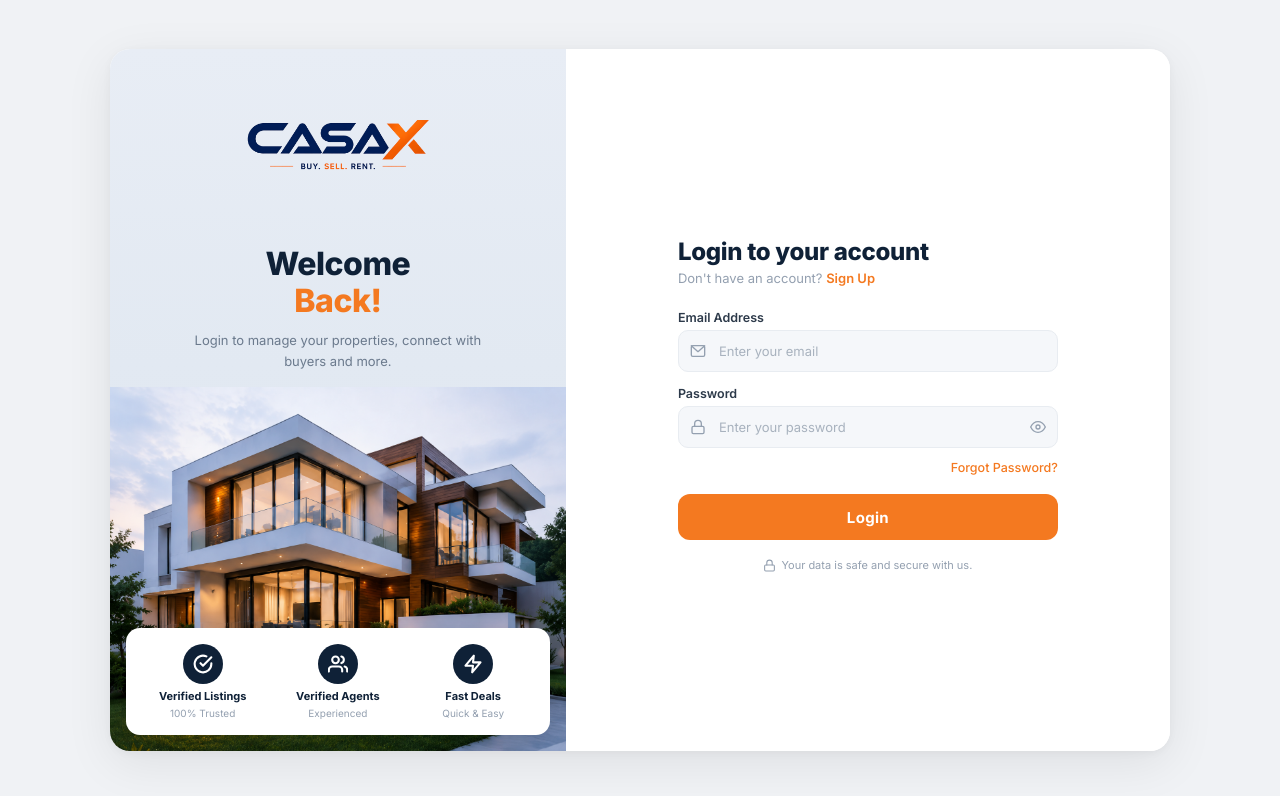
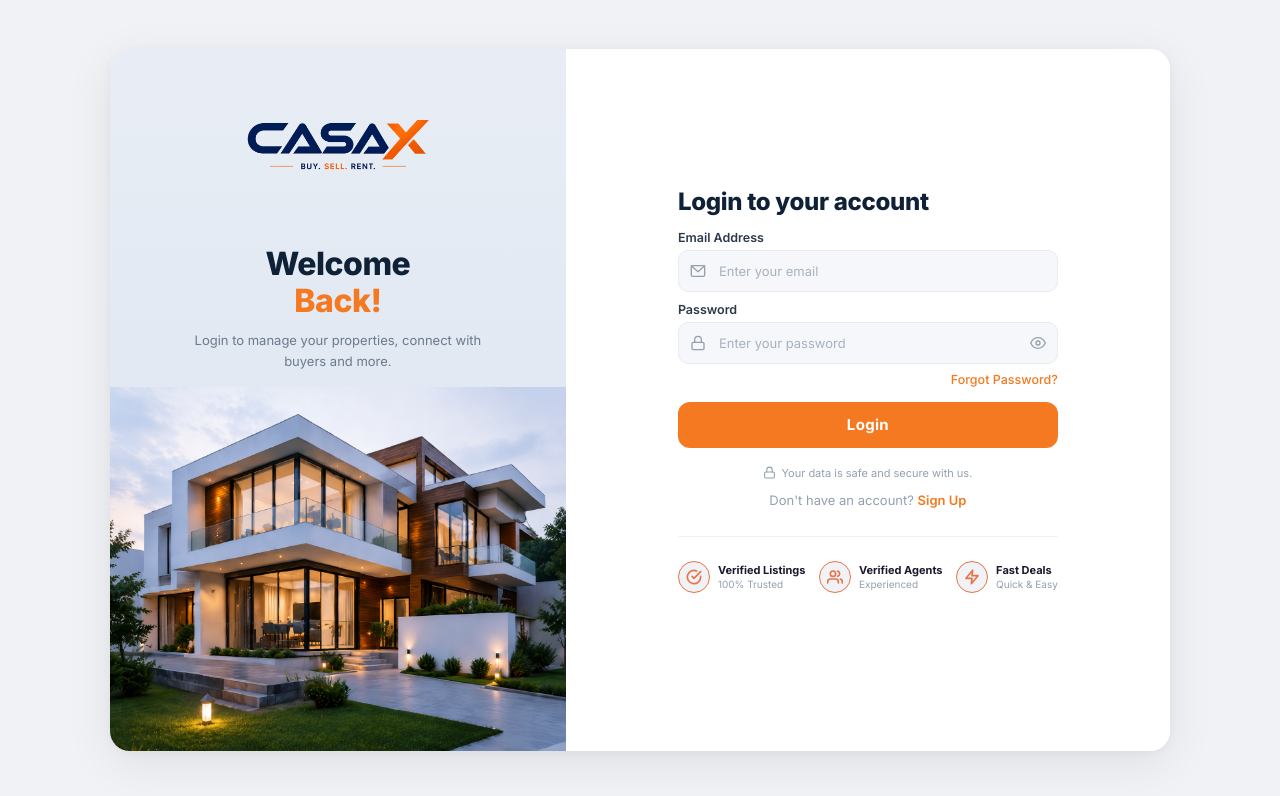
Before and after one commit to codinoverse/casax-Fe-main, a React (Vite) app: page /login in a window 1280 px wide. Shown: the top 796 px of the page. Built offline with nearby package versions, Linux system fonts and the light colour scheme.

Commit message:
Login and signup screen

```diff
--- a/src/pages/Auth.css
+++ b/src/pages/Auth.css
@@ -15,6 +15,7 @@
   width: 100%;
   max-width: 1060px;
   min-height: 640px;
+  max-height: 90vh;
   background: #ffffff;
   border-radius: 20px;
   overflow: hidden;
@@ -143,7 +144,7 @@
   flex: 1;
   background-color: #ffffff;
   display: flex;
-  align-items: center;
+  align-items: flex-start;
   justify-content: center;
   padding: 36px 40px;
   overflow-y: auto;
@@ -152,11 +153,21 @@
 .auth-right-content {
   width: 100%;
   max-width: 460px;
+  padding-bottom: 20px;
 }
 
 .auth-right-login {
   max-width: 380px;
-  padding-top: 10px;
+  padding-top: 0;
+  margin: auto 0;
+}
+
+.auth-right-login .input-group {
+  margin-bottom: 10px;
+}
+
+.auth-right-login .auth-heading {
+  margin-bottom: 14px;
 }
 
 .auth-heading {
@@ -171,6 +182,51 @@
   font-size: 13px;
   color: #94a0b0;
   margin: 0 0 24px 0;
+  text-align: center;
+}
+
+/* ===== Inline Badges (Login Right Panel) ===== */
+.auth-badges-inline {
+  display: flex;
+  justify-content: space-between;
+  gap: 12px;
+  margin-top: 28px;
+  padding: 24px 0 0 0;
+  border-top: 1px solid #f0f2f5;
+}
+
+.auth-badge-inline {
+  display: flex;
+  align-items: center;
+  gap: 8px;
+}
+
+.badge-icon-circle-sm {
+  width: 32px;
+  height: 32px;
+  min-width: 32px;
+  border-radius: 50%;
+  background: #f0f2f5;
+  border: 1.5px solid #e8734a;
+  display: flex;
+  align-items: center;
+  justify-content: center;
+  color: #e8734a;
+}
+
+.badge-inline-title {
+  display: block;
+  font-size: 11px;
+  font-weight: 700;
+  color: #1a1a2e;
+  line-height: 1.2;
+}
+
+.badge-inline-desc {
+  display: block;
+  font-size: 10px;
+  color: #94a0b0;
+  line-height: 1.2;
 }
 
 .link-orange {
@@ -308,7 +364,7 @@
 /* Forgot Password */
 .forgot-password {
   text-align: right;
-  margin-bottom: 18px;
+  margin-bottom: 14px;
   margin-top: -6px;
 }
 
@@ -508,6 +564,7 @@
   color: #94a0b0;
   font-size: 11px;
   margin-top: 18px;
+  margin-bottom: 12px;
   text-align: center;
 }
 
--- a/src/pages/Login.jsx
+++ b/src/pages/Login.jsx
@@ -30,51 +30,12 @@ function Login() {
           <div className="auth-left-image">
             <img src={houseImg} alt="Modern luxury house" />
           </div>
-          {/* Badges Card */}
-          <div className="auth-badges-card">
-            <div className="auth-badges">
-              <div className="auth-badge">
-                <div className="badge-icon-circle">
-                  <svg width="20" height="20" viewBox="0 0 24 24" fill="none" stroke="currentColor" strokeWidth="2.5" strokeLinecap="round" strokeLinejoin="round">
-                    <path d="M22 11.08V12a10 10 0 1 1-5.93-9.14" />
-                    <polyline points="22 4 12 14.01 9 11.01" />
-                  </svg>
-                </div>
-                <span className="badge-title">Verified Listings</span>
-                <span className="badge-desc">100% Trusted</span>
-              </div>
-              <div className="auth-badge">
-                <div className="badge-icon-circle">
-                  <svg width="20" height="20" viewBox="0 0 24 24" fill="none" stroke="currentColor" strokeWidth="2.5" strokeLinecap="round" strokeLinejoin="round">
-                    <path d="M17 21v-2a4 4 0 0 0-4-4H5a4 4 0 0 0-4 4v2" />
-                    <circle cx="9" cy="7" r="4" />
-                    <path d="M23 21v-2a4 4 0 0 0-3-3.87" />
-                    <path d="M16 3.13a4 4 0 0 1 0 7.75" />
-                  </svg>
-                </div>
-                <span className="badge-title">Verified Agents</span>
-                <span className="badge-desc">Experienced</span>
-              </div>
-              <div className="auth-badge">
-                <div className="badge-icon-circle">
-                  <svg width="20" height="20" viewBox="0 0 24 24" fill="none" stroke="currentColor" strokeWidth="2.5" strokeLinecap="round" strokeLinejoin="round">
-                    <polygon points="13 2 3 14 12 14 11 22 21 10 12 10 13 2" />
-                  </svg>
-                </div>
-                <span className="badge-title">Fast Deals</span>
-                <span className="badge-desc">Quick & Easy</span>
-              </div>
-            </div>
-          </div>
         </div>
 
         {/* Right Panel */}
         <div className="auth-right">
           <div className="auth-right-content auth-right-login">
             <h2 className="auth-heading">Login to your account</h2>
-            <p className="auth-subheading">
-              Don't have an account? <Link to="/signup" className="link-orange">Sign Up</Link>
-            </p>
 
             <form onSubmit={handleSubmit} className="auth-form">
               <div className="input-group">
@@ -119,6 +80,50 @@ function Login() {
               <svg width="13" height="13" viewBox="0 0 24 24" fill="none" stroke="currentColor" strokeWidth="2" strokeLinecap="round" strokeLinejoin="round"><rect x="3" y="11" width="18" height="11" rx="2" ry="2" /><path d="M7 11V7a5 5 0 0 1 10 0v4" /></svg>
               Your data is safe and secure with us.
             </p>
+
+            <p className="auth-subheading">
+              Don't have an account? <Link to="/signup" className="link-orange">Sign Up</Link>
+            </p>
+
+            <div className="auth-badges-inline">
+              <div className="auth-badge-inline">
+                <div className="badge-icon-circle-sm">
+                  <svg width="16" height="16" viewBox="0 0 24 24" fill="none" stroke="currentColor" strokeWidth="2.5" strokeLinecap="round" strokeLinejoin="round">
+                    <path d="M22 11.08V12a10 10 0 1 1-5.93-9.14" />
+                    <polyline points="22 4 12 14.01 9 11.01" />
+                  </svg>
+                </div>
+                <div>
+                  <span className="badge-inline-title">Verified Listings</span>
+                  <span className="badge-inline-desc">100% Trusted</span>
+                </div>
+              </div>
+              <div className="auth-badge-inline">
+                <div className="badge-icon-circle-sm">
+                  <svg width="16" height="16" viewBox="0 0 24 24" fill="none" stroke="currentColor" strokeWidth="2.5" strokeLinecap="round" strokeLinejoin="round">
+                    <path d="M17 21v-2a4 4 0 0 0-4-4H5a4 4 0 0 0-4 4v2" />
+                    <circle cx="9" cy="7" r="4" />
+                    <path d="M23 21v-2a4 4 0 0 0-3-3.87" />
+                    <path d="M16 3.13a4 4 0 0 1 0 7.75" />
+                  </svg>
+                </div>
+                <div>
+                  <span className="badge-inline-title">Verified Agents</span>
+                  <span className="badge-inline-desc">Experienced</span>
+                </div>
+              </div>
+              <div className="auth-badge-inline">
+                <div className="badge-icon-circle-sm">
+                  <svg width="16" height="16" viewBox="0 0 24 24" fill="none" stroke="currentColor" strokeWidth="2.5" strokeLinecap="round" strokeLinejoin="round">
+                    <polygon points="13 2 3 14 12 14 11 22 21 10 12 10 13 2" />
+                  </svg>
+                </div>
+                <div>
+                  <span className="badge-inline-title">Fast Deals</span>
+                  <span className="badge-inline-desc">Quick & Easy</span>
+                </div>
+              </div>
+            </div>
           </div>
         </div>
       </div>
--- a/src/pages/SignUp.jsx
+++ b/src/pages/SignUp.jsx
@@ -5,7 +5,8 @@ import houseImg from '../assets/house.png'
 import './Auth.css'
 
 function SignUp() {
-  const [fullName, setFullName] = useState('')
+  const [firstName, setFirstName] = useState('')
+  const [lastName, setLastName] = useState('')
   const [email, setEmail] = useState('')
   const [mobile, setMobile] = useState('')
   const [password, setPassword] = useState('')
@@ -83,15 +84,12 @@ function SignUp() {
         {/* Right Panel */}
         <div className="auth-right">
           <div className="auth-right-content">
-            <h2 className="auth-heading">Create your account</h2>
-            <p className="auth-subheading">
-              Already have an account? <Link to="/login" className="link-orange">Login</Link>
-            </p>
+            <h2 className="auth-heading">Sign Up</h2>
 
             <form onSubmit={handleSubmit} className="auth-form">
               <div className="form-row">
                 <div className="input-group">
-                  <label className="input-label">Full Name</label>
+                  <label className="input-label">First Name</label>
                   <div className="input-wrapper">
                     <span className="input-icon">
                       <svg width="16" height="16" viewBox="0 0 24 24" fill="none" stroke="currentColor" strokeWidth="2" strokeLinecap="round" strokeLinejoin="round">
@@ -99,19 +97,19 @@ function SignUp() {
                         <circle cx="12" cy="7" r="4" />
                       </svg>
                     </span>
-                    <input type="text" placeholder="Enter your full name" value={fullName} onChange={(e) => setFullName(e.target.value)} required />
+                    <input type="text" placeholder="First name" value={firstName} onChange={(e) => setFirstName(e.target.value)} required />
                   </div>
                 </div>
                 <div className="input-group">
-                  <label className="input-label">Email Address</label>
+                  <label className="input-label">Last Name</label>
                   <div className="input-wrapper">
                     <span className="input-icon">
                       <svg width="16" height="16" viewBox="0 0 24 24" fill="none" stroke="currentColor" strokeWidth="2" strokeLinecap="round" strokeLinejoin="round">
-                        <rect x="2" y="4" width="20" height="16" rx="2" />
-                        <path d="M22 4L12 13L2 4" />
+                        <path d="M20 21v-2a4 4 0 0 0-4-4H8a4 4 0 0 0-4 4v2" />
+                        <circle cx="12" cy="7" r="4" />
                       </svg>
                     </span>
-                    <input type="email" placeholder="Enter your email" value={email} onChange={(e) => setEmail(e.target.value)} required />
+                    <input type="text" placeholder="Last name" value={lastName} onChange={(e) => setLastName(e.target.value)} required />
                   </div>
                 </div>
               </div>
@@ -137,6 +135,19 @@ function SignUp() {
                     </svg>
                   </div>
                   <input type="tel" placeholder="Enter your mobile number" value={mobile} onChange={(e) => setMobile(e.target.value)} required />
+                </div>
+              </div>
+
+              <div className="input-group">
+                <label className="input-label">Email Address</label>
+                <div className="input-wrapper">
+                  <span className="input-icon">
+                    <svg width="16" height="16" viewBox="0 0 24 24" fill="none" stroke="currentColor" strokeWidth="2" strokeLinecap="round" strokeLinejoin="round">
+                      <rect x="2" y="4" width="20" height="16" rx="2" />
+                      <path d="M22 4L12 13L2 4" />
+                    </svg>
+                  </span>
+                  <input type="email" placeholder="Enter your email" value={email} onChange={(e) => setEmail(e.target.value)} required />
                 </div>
               </div>
 
@@ -213,6 +224,10 @@ function SignUp() {
               <svg width="13" height="13" viewBox="0 0 24 24" fill="none" stroke="currentColor" strokeWidth="2" strokeLinecap="round" strokeLinejoin="round"><rect x="3" y="11" width="18" height="11" rx="2" ry="2" /><path d="M7 11V7a5 5 0 0 1 10 0v4" /></svg>
               Your data is safe and secure with us.
             </p>
+
+            <p className="auth-subheading">
+              Already have an account? <Link to="/login" className="link-orange">Login</Link>
+            </p>
           </div>
         </div>
       </div>
```
